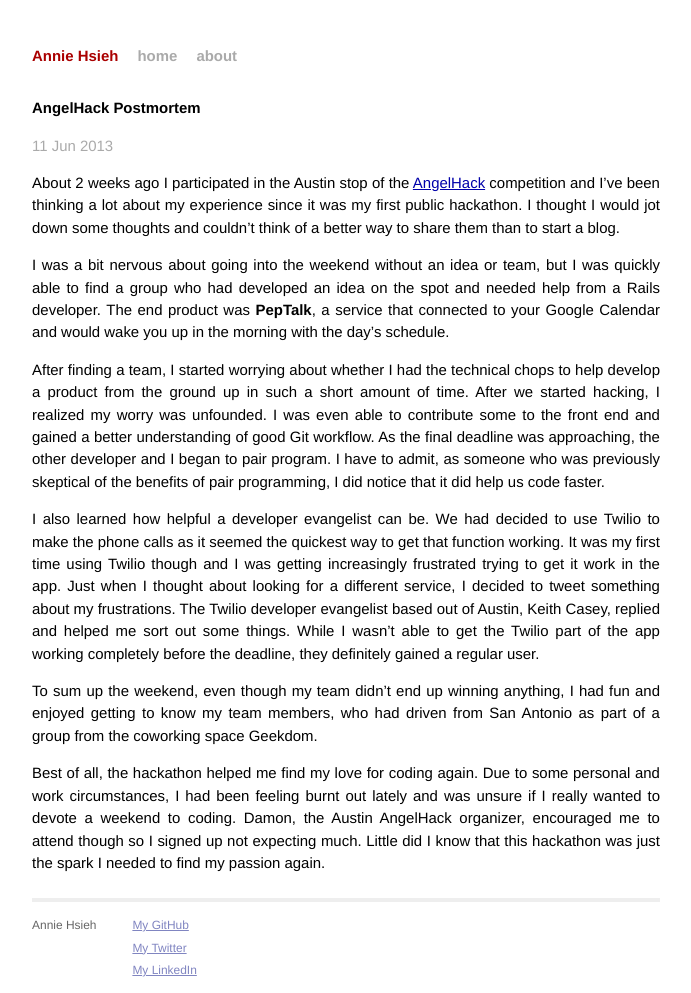
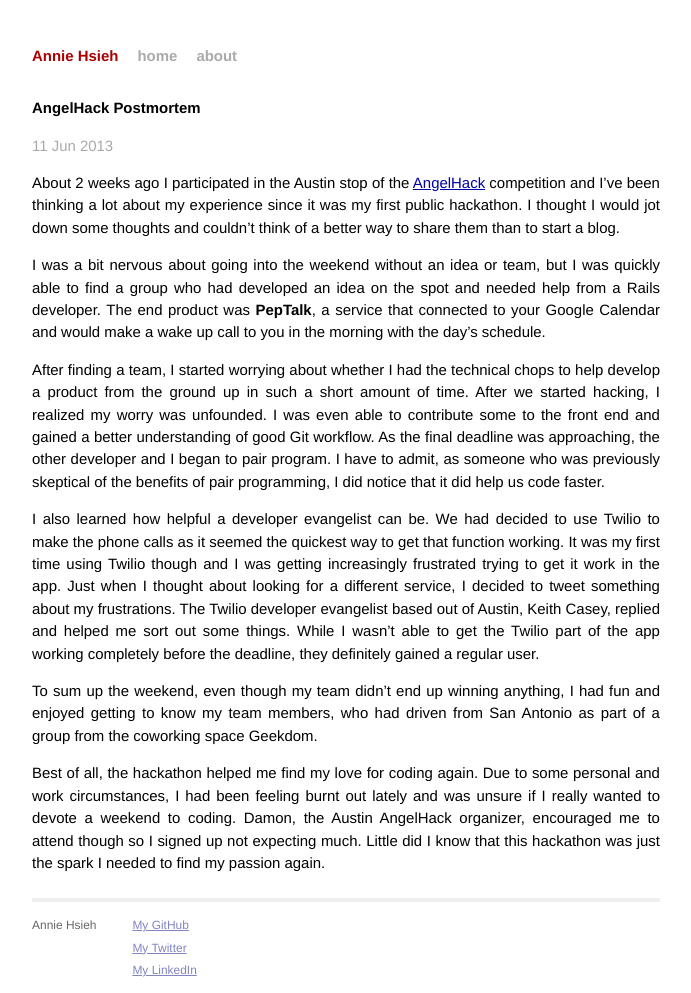
Before and after one commit to AnnieH/AnnieH.github.io, a Jekyll site: the page built from _posts/2013-06-11-angelhack-postmortem.markdown, in a window 1280 px wide. Shown: the whole page, without its empty margins (294-985 px from the left). Built offline with Jekyll 4.4.1, drawn with Linux system fonts in a browser that asks for light colours.

Commit message:
Edited 1st post content again

```diff
--- a/_posts/2013-06-11-angelhack-postmortem.markdown
+++ b/_posts/2013-06-11-angelhack-postmortem.markdown
@@ -5,7 +5,7 @@
 
 About 2 weeks ago I participated in the Austin stop of the [AngelHack](http://www.angelhack.com) competition and I've been thinking a lot about my experience since it was my first public hackathon. I thought I would jot down some thoughts and couldn't think of a better way to share them than to start a blog.
 
-I was a bit nervous about going into the weekend without an idea or team, but I was quickly able to find a group who had developed an idea on the spot and needed help from a Rails developer. The end product was **PepTalk**, a service that connected to your Google Calendar and would wake you up in the morning with the day's schedule.
+I was a bit nervous about going into the weekend without an idea or team, but I was quickly able to find a group who had developed an idea on the spot and needed help from a Rails developer. The end product was **PepTalk**, a service that connected to your Google Calendar and would make a wake up call to you in the morning with the day's schedule.
 
 After finding a team, I started worrying about whether I had the technical chops to help develop a product from the ground up in such a short amount of time. After we started hacking, I realized my worry was unfounded. I was even able to contribute some to the front end and gained a better understanding of good Git workflow. As the final deadline was approaching, the other developer and I began to pair program. I have to admit, as someone who was previously skeptical of the benefits of pair programming, I did notice that it did help us code faster.
 
```
